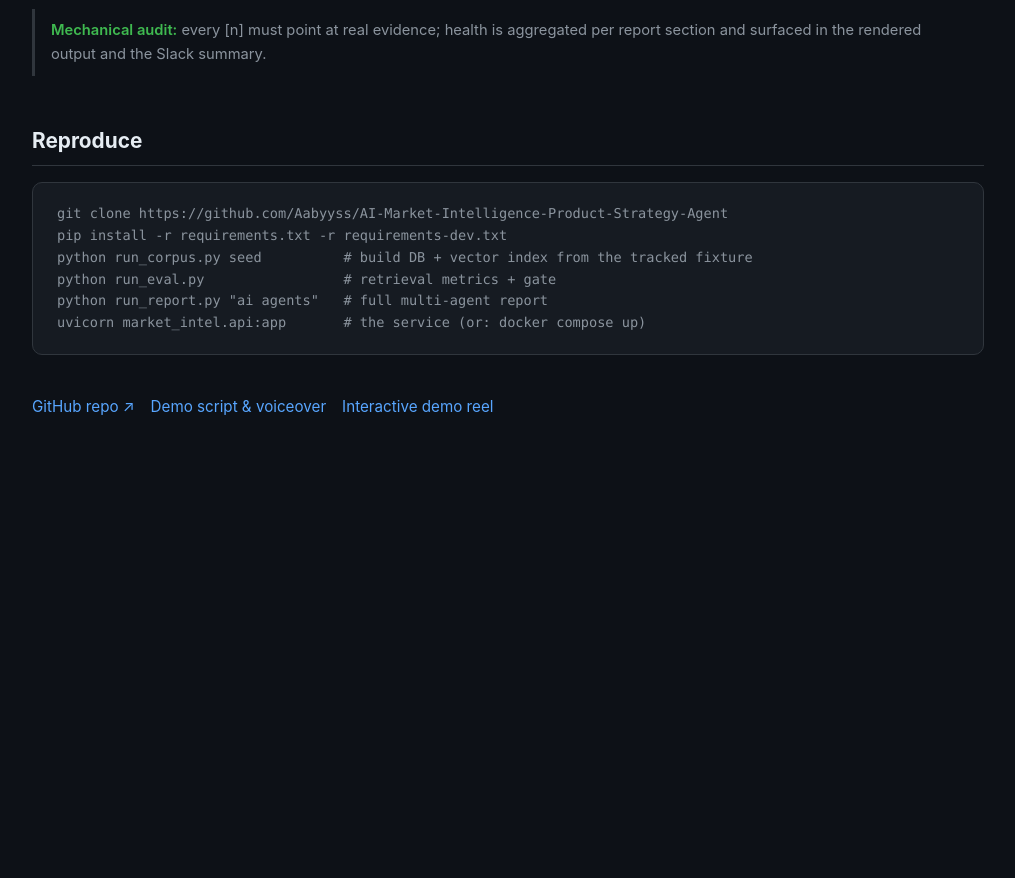
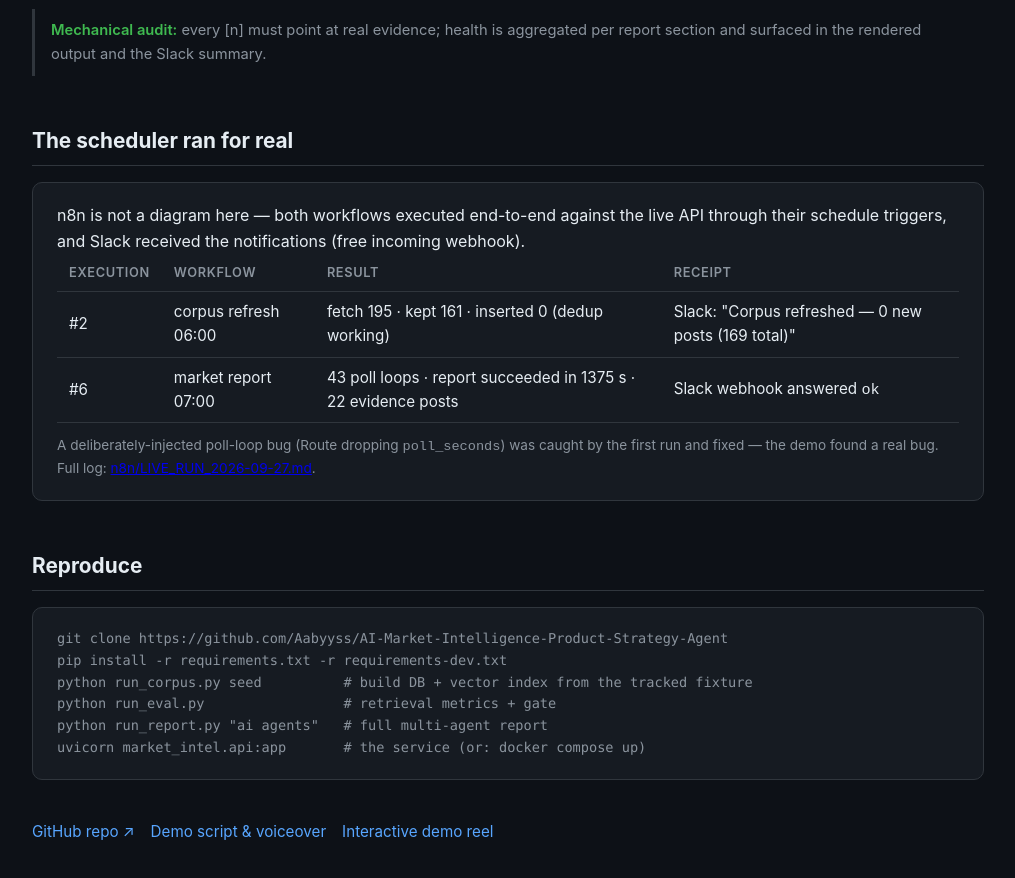
Before and after one commit to Aabyyss/AI-Market-Intelligence-Product-Strategy-Agent, a plain HTML site: page docs/index.html in a window 1280 px wide. Shown: the part 1860-2738 px from the top of the page, without its empty margins (132-1147 px from the left). Before the commit the page ends 2359 px from the top, so only its background shows below. Drawn offline with Linux system fonts and the light colour scheme.

Commit message:
Show the live scheduled-run receipts on the project page
The site claimed n8n "schedules" the pipeline; now it shows the two
executions that actually ran, their Slack receipts, and the bug the
first run caught - with a link to the evidence log.

🤖 Generated with Codebuff
Co-Authored-By: Codebuff <noreply@codebuff.com>

```diff
--- a/docs/index.html
+++ b/docs/index.html
@@ -78,6 +78,17 @@
   <div class="quote">Reference <span class="flag">[10]</span> — <span class="flag">unresolved</span>: report cites 10 sources, 9 evidence posts retrieved. Verdicts: 1 supported · 3 partial · 10 unsupported.</div>
   <div class="quote"><span class="fix">Mechanical audit:</span> every [n] must point at real evidence; health is aggregated per report section and surfaced in the rendered output and the Slack summary.</div>
 
+  <h2>The scheduler ran for real</h2>
+  <div class="panel">
+    <p>n8n is not a diagram here — both workflows executed end-to-end against the live API through their schedule triggers, and Slack received the notifications (free incoming webhook).</p>
+    <table>
+      <tr><th>Execution</th><th>Workflow</th><th>Result</th><th>Receipt</th></tr>
+      <tr><td>#2</td><td>corpus refresh 06:00</td><td>fetch 195 · kept 161 · inserted 0 (dedup working)</td><td>Slack: "Corpus refreshed — 0 new posts (169 total)"</td></tr>
+      <tr><td>#6</td><td>market report 07:00</td><td>43 poll loops · report succeeded in 1375 s · 22 evidence posts</td><td>Slack webhook answered <code>ok</code></td></tr>
+    </table>
+    <p style="color:var(--dim);font-size:.85rem;margin-top:12px">A deliberately-injected poll-loop bug (Route dropping <code>poll_seconds</code>) was caught by the first run and fixed — the demo found a real bug. Full log: <a href="https://github.com/Aabyyss/AI-Market-Intelligence-Product-Strategy-Agent/blob/main/n8n/LIVE_RUN_2026-09-27.md">n8n/LIVE_RUN_2026-09-27.md</a>.</p>
+  </div>
+
   <h2>Reproduce</h2>
   <div class="panel"><div class="flow">git clone https://github.com/Aabyyss/AI-Market-Intelligence-Product-Strategy-Agent
 pip install -r requirements.txt -r requirements-dev.txt
```
